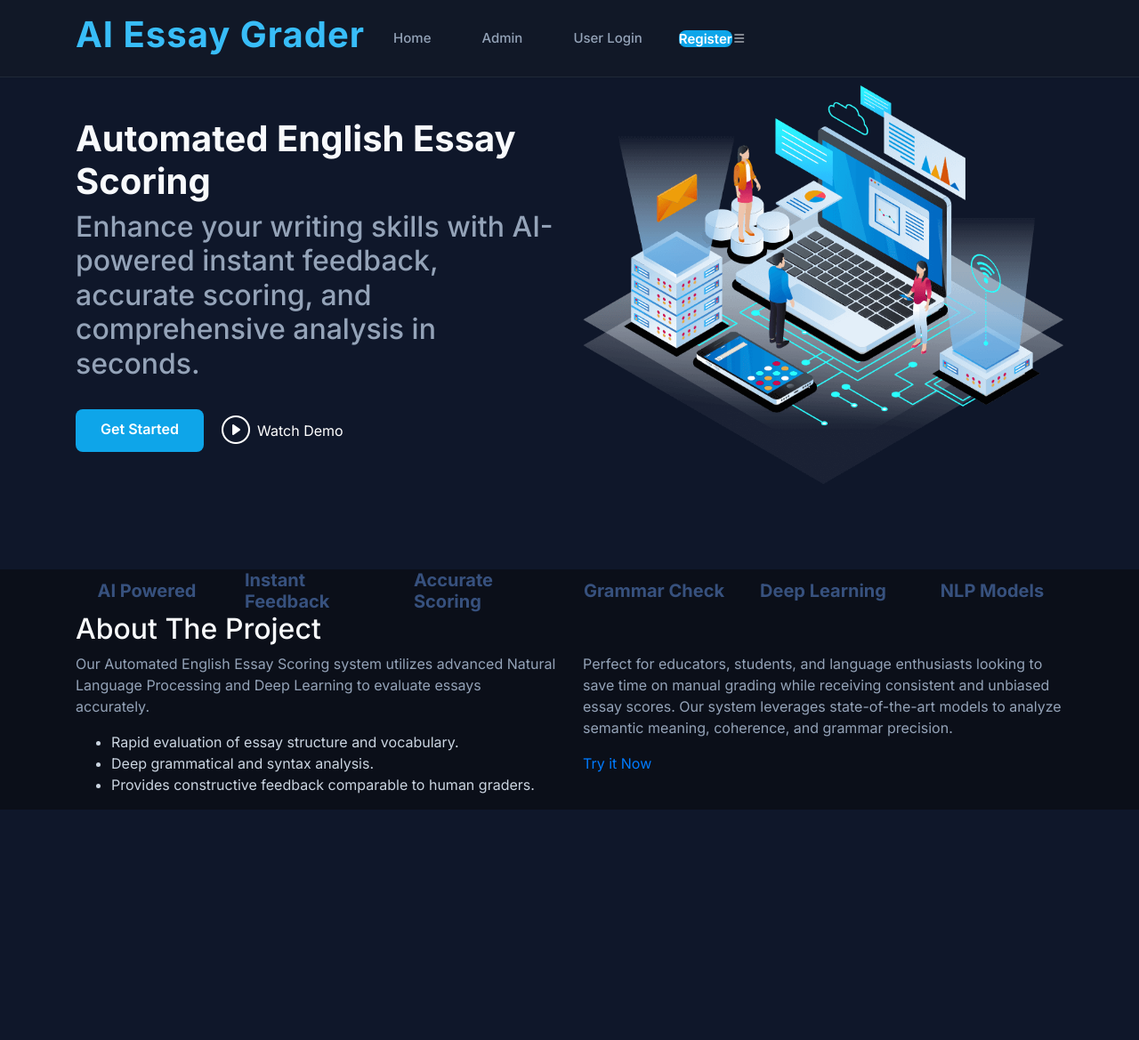
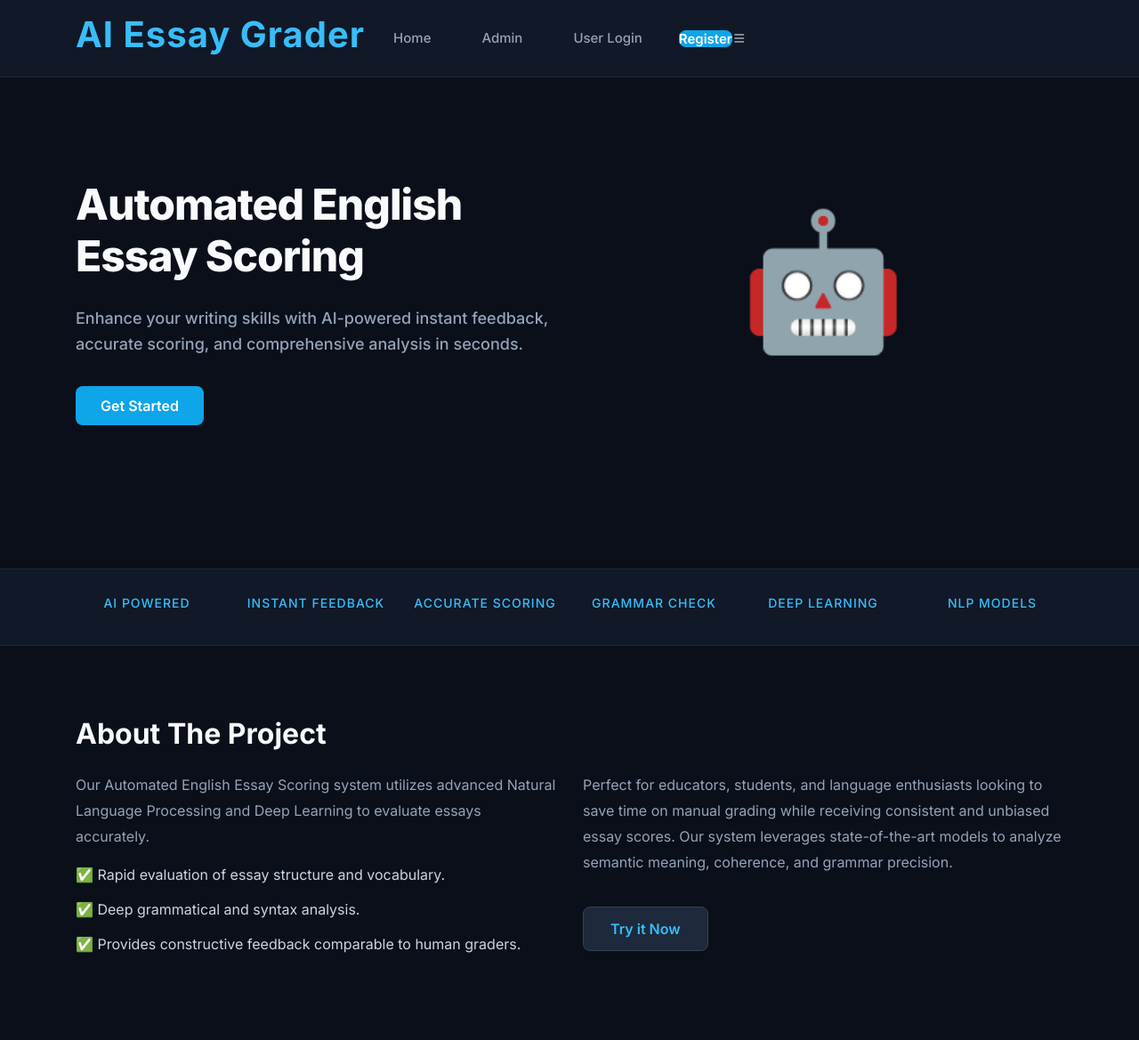
Before and after one commit to tejasrichegondi25/english-essay, a Django app: page / in a window 1280 px wide. Shown: the whole page at 89% size. Before the commit the page ends 910 px from the top, so only its background shows below. Run offline with Django 4.2, Linux system fonts and the light colour scheme; some libraries are stand-ins or nearby versions.

Commit message:
Redesigned index.html landing page to dark theme matching the rest of the application

```diff
--- a/templates/index.html
+++ b/templates/index.html
@@ -2,22 +2,102 @@
 {% load static %}
 {% block headerclass %}{% endblock %}
 {% block contents %}
+
+<style>
+/* Index specific dark theme overrides to guarantee no white flash */
+body {
+    background-color: #0b0f19 !important;
+}
+
+#hero {
+    background-color: #0b0f19 !important;
+    padding-top: 100px;
+    padding-bottom: 60px;
+    border-bottom: 1px solid #1f2937;
+}
+
+#hero h1 {
+    color: #f8fafc !important;
+    font-weight: 800;
+    font-size: 48px;
+    letter-spacing: -1px;
+}
+
+#hero h2 {
+    color: #94a3b8 !important;
+    font-size: 18px;
+    line-height: 1.6;
+    margin-top: 20px;
+}
+
+.clients {
+    background-color: #111827 !important;
+    padding: 30px 0;
+    border-bottom: 1px solid #1f2937;
+}
+
+.clients h5 {
+    color: #38bdf8 !important;
+    font-size: 14px;
+    text-transform: uppercase;
+    letter-spacing: 1px;
+}
+
+.about {
+    background-color: #0b0f19 !important;
+    padding: 80px 0;
+}
+
+.section-title h2 {
+    color: #f8fafc !important;
+    font-weight: 700;
+}
+
+.about p {
+    color: #94a3b8 !important;
+    line-height: 1.8;
+}
+
+.about ul li {
+    color: #cbd5e1 !important;
+    margin-bottom: 15px;
+}
+
+.btn-learn-more {
+    background-color: #1e293b !important;
+    color: #38bdf8 !important;
+    padding: 12px 30px;
+    border-radius: 8px;
+    font-weight: 600;
+    border: 1px solid #334155;
+    transition: 0.3s;
+    display: inline-block;
+    margin-top: 20px;
+    text-decoration: none;
+}
+
+.btn-learn-more:hover {
+    background-color: #334155 !important;
+    color: white !important;
+}
+</style>
 
   <!-- ======= Hero Section ======= -->
   <section id="hero" class="d-flex align-items-center" style="min-height: 80vh;">
 
     <div class="container">
       <div class="row">
-        <div class="col-lg-6 d-flex flex-column justify-content-center pt-4 pt-lg-0 order-2 order-lg-1" data-aos="fade-up" data-aos-delay="200">
+        <div class="col-lg-6 d-flex flex-column justify-content-center pt-4 pt-lg-0 order-2 order-lg-1">
           <h1>Automated English Essay Scoring</h1>
           <h2>Enhance your writing skills with AI-powered instant feedback, accurate scoring, and comprehensive analysis in seconds.</h2>
           <div class="d-flex justify-content-center justify-content-lg-start mt-4">
             <a href="{% url 'UserRegister' %}" class="btn-get-started scrollto">Get Started</a>
-            <a href="https://www.youtube.com/watch?v=jDDaplaOz7Q" class="glightbox btn-watch-video d-flex align-items-center" style="margin-left:20px; color:#fff"><i class="bi bi-play-circle" style="font-size:32px; margin-right:8px; color:#fff;"></i><span>Watch Demo</span></a>
+            <!-- Optional Demo Video -->
           </div>
         </div>
-        <div class="col-lg-6 order-1 order-lg-2 hero-img" data-aos="zoom-in" data-aos-delay="200">
-          <img src="{% static 'assets/img/hero-img.png' %}" class="img-fluid animated" alt="">
+        <div class="col-lg-6 order-1 order-lg-2 hero-img text-center">
+            <!-- Render a dark theme placeholder illustration using a generic web dev icon -->
+            <div style="font-size: 150px; text-align: center;">🤖</div>
         </div>
       </div>
     </div>
@@ -27,57 +107,48 @@
   <main id="main">
 
     <!-- ======= Features Section ======= -->
-    <section id="clients" class="clients section-bg">
+    <section id="clients" class="clients">
       <div class="container">
-
-        <div class="row" data-aos="zoom-in">
-
+        <div class="row">
           <div class="col-lg-2 col-md-4 col-6 d-flex align-items-center justify-content-center">
-            <h5 style="color:#37517e; font-weight:bold; margin-bottom:0;">AI Powered</h5>
+            <h5>AI Powered</h5>
           </div>
-
           <div class="col-lg-2 col-md-4 col-6 d-flex align-items-center justify-content-center">
-            <h5 style="color:#37517e; font-weight:bold; margin-bottom:0;">Instant Feedback</h5>
+            <h5>Instant Feedback</h5>
           </div>
-
           <div class="col-lg-2 col-md-4 col-6 d-flex align-items-center justify-content-center">
-            <h5 style="color:#37517e; font-weight:bold; margin-bottom:0;">Accurate Scoring</h5>
+            <h5>Accurate Scoring</h5>
           </div>
-
           <div class="col-lg-2 col-md-4 col-6 d-flex align-items-center justify-content-center">
-            <h5 style="color:#37517e; font-weight:bold; margin-bottom:0;">Grammar Check</h5>
+            <h5>Grammar Check</h5>
           </div>
-
           <div class="col-lg-2 col-md-4 col-6 d-flex align-items-center justify-content-center">
-            <h5 style="color:#37517e; font-weight:bold; margin-bottom:0;">Deep Learning</h5>
+            <h5>Deep Learning</h5>
           </div>
-
           <div class="col-lg-2 col-md-4 col-6 d-flex align-items-center justify-content-center">
-            <h5 style="color:#37517e; font-weight:bold; margin-bottom:0;">NLP Models</h5>
+            <h5>NLP Models</h5>
           </div>
-
         </div>
-
       </div>
-    </section><!-- End Cliens Section -->
+    </section>
 
     <!-- ======= About Us Section ======= -->
     <section id="about" class="about">
-      <div class="container" data-aos="fade-up">
+      <div class="container">
 
         <div class="section-title">
           <h2>About The Project</h2>
         </div>
 
-        <div class="row content">
+        <div class="row content mt-4">
           <div class="col-lg-6">
             <p>
               Our Automated English Essay Scoring system utilizes advanced Natural Language Processing and Deep Learning to evaluate essays accurately.
             </p>
-            <ul>
-              <li><i class="ri-check-double-line"></i> Rapid evaluation of essay structure and vocabulary.</li>
-              <li><i class="ri-check-double-line"></i> Deep grammatical and syntax analysis.</li>
-              <li><i class="ri-check-double-line"></i> Provides constructive feedback comparable to human graders.</li>
+            <ul style="list-style: none; padding: 0;">
+              <li>✅ Rapid evaluation of essay structure and vocabulary.</li>
+              <li>✅ Deep grammatical and syntax analysis.</li>
+              <li>✅ Provides constructive feedback comparable to human graders.</li>
             </ul>
           </div>
           <div class="col-lg-6 pt-4 pt-lg-0">
@@ -89,8 +160,8 @@
         </div>
 
       </div>
-    </section><!-- End About Us Section -->
+    </section>
 
-  </main><!-- End #main -->
+  </main>
 
 {% endblock %}
```
